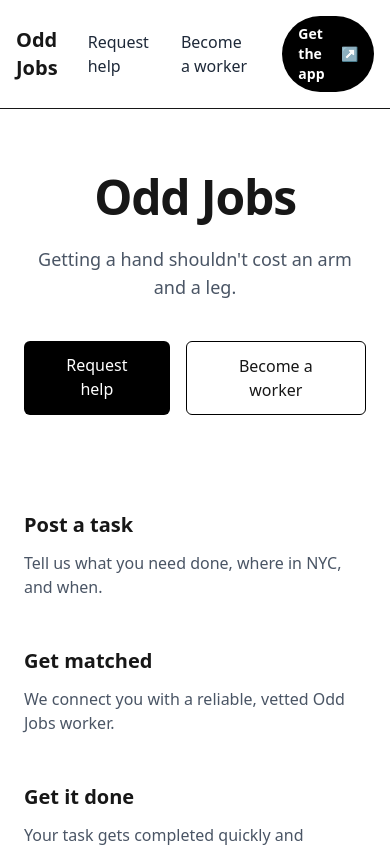
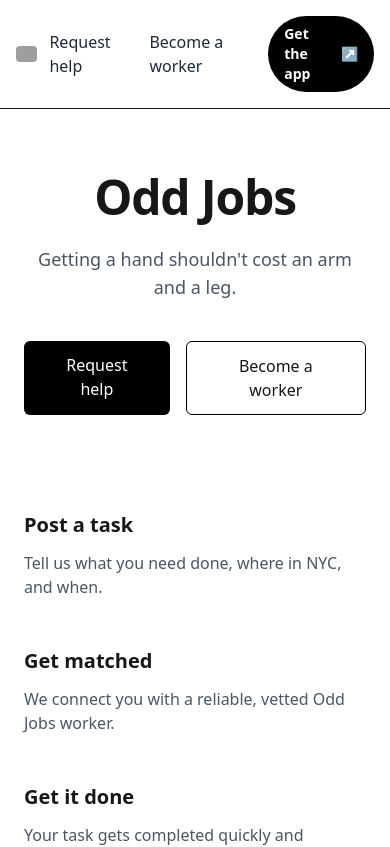
Before and after one commit to boco3000/odd-jobs-site, a Next.js app: page / in a window 390 px wide. Shown: the top 847 px of the page. Built offline with nearby package versions, Linux system fonts and the light colour scheme; grey boxes are pictures that could not be loaded.

Commit message:
Refine header logo interaction and mobile branding

```diff
--- a/src/components/Header.tsx
+++ b/src/components/Header.tsx
@@ -1,13 +1,25 @@
 import Link from "next/link";
+import Image from "next/image";
 import NavLink from "@/components/NavLink";
 
 export default function Header() {
   return (
     <header className="border-b">
       <nav className="mx-auto flex max-w-6xl items-center justify-between p-4">
-        <Link href="/" className="text-xl font-bold">
-          Odd Jobs
-        </Link>
+        <div className="flex items-center gap-2">
+          <Link href="/" aria-label="Odd Jobs home">
+            <Image
+              src="/logo.png"
+              alt="Odd Jobs logo"
+              width={28}
+              height={28}
+              className="rounded-sm hover:opacity-90 transition"
+              priority
+            />
+          </Link>
+
+          <span className="hidden sm:inline text-xl font-bold">Odd Jobs</span>
+        </div>
 
         <div className="flex items-center gap-2">
           <NavLink href="/request-help">Request help</NavLink>
```
